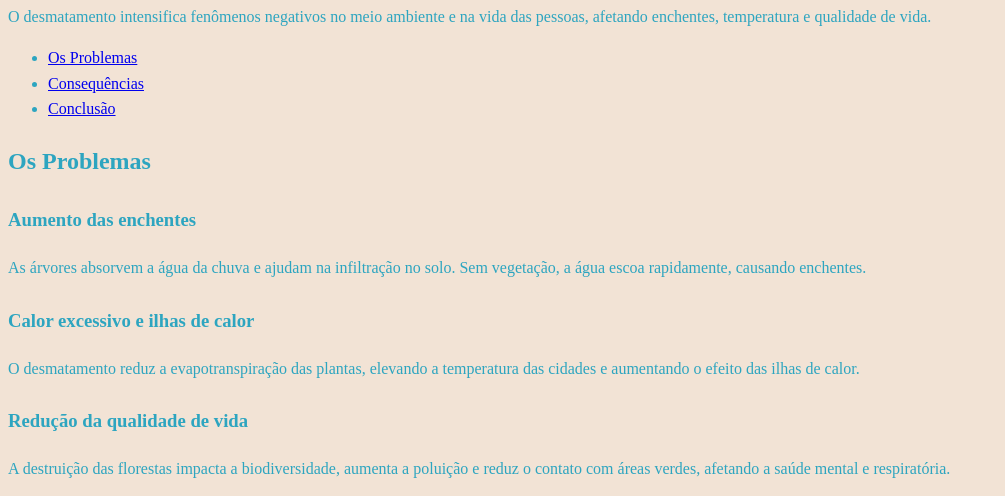
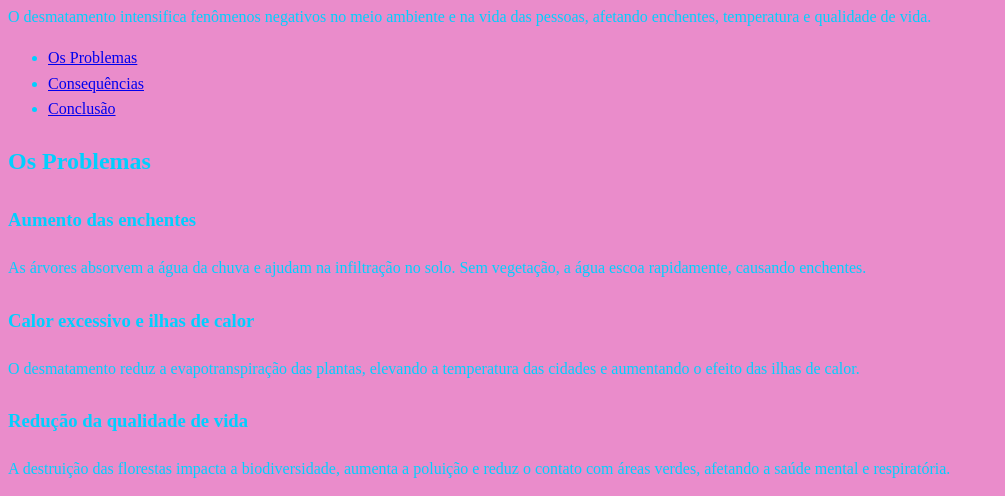
Before and after one commit to sara-73y/Agrinho, a plain HTML site: page index.html in a window 1280 px wide. Shown: the part 136-632 px from the top of the page, without its empty margins (0-1005 px from the left). Drawn offline with Linux system fonts and the light colour scheme; a web font is replaced by a local one.

Commit message:
Update style.css

```diff
--- a/style.css
+++ b/style.css
@@ -2,13 +2,14 @@
 
 /* Variáveis */
 :root {
-    --primary-color: #17c8db;
-    --secondary-color: #208686;
-    --text-color: #2da5c0;
-    --background-color: #F2E3D5;
-    --button-hover: #005a7e;
+ --primary-color: #cb17db;
+    --secondary-color: #106363;
+    --text-color: #00d0ff;
+    --background-color: #dd41a99a;
+    --button-hover: #870ca0;
     --font-body: "Chocolate Classical Sans", serif;
     --font-titulo: "Rakkas", serif;
+}
 }
 }
 
```
